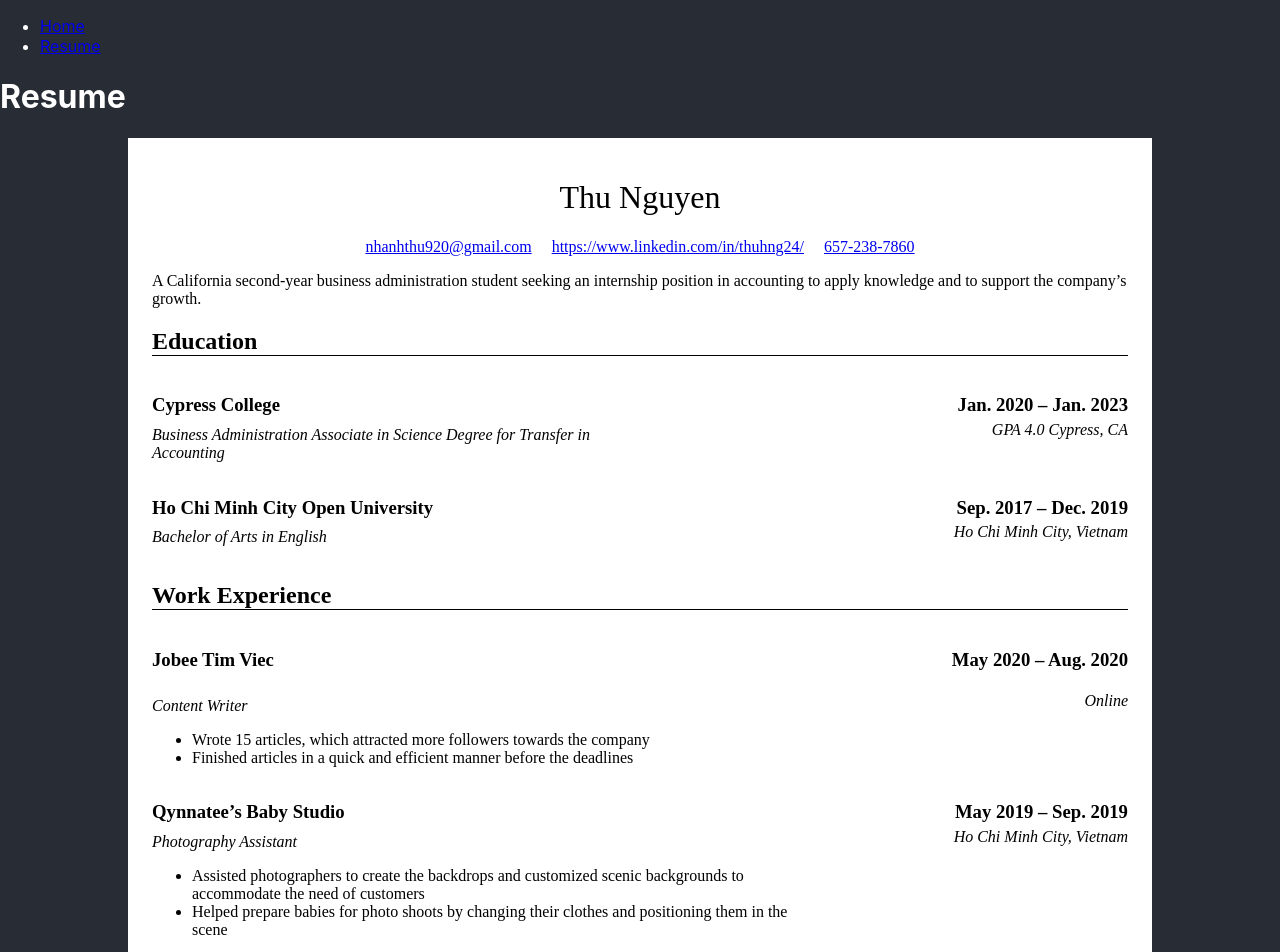
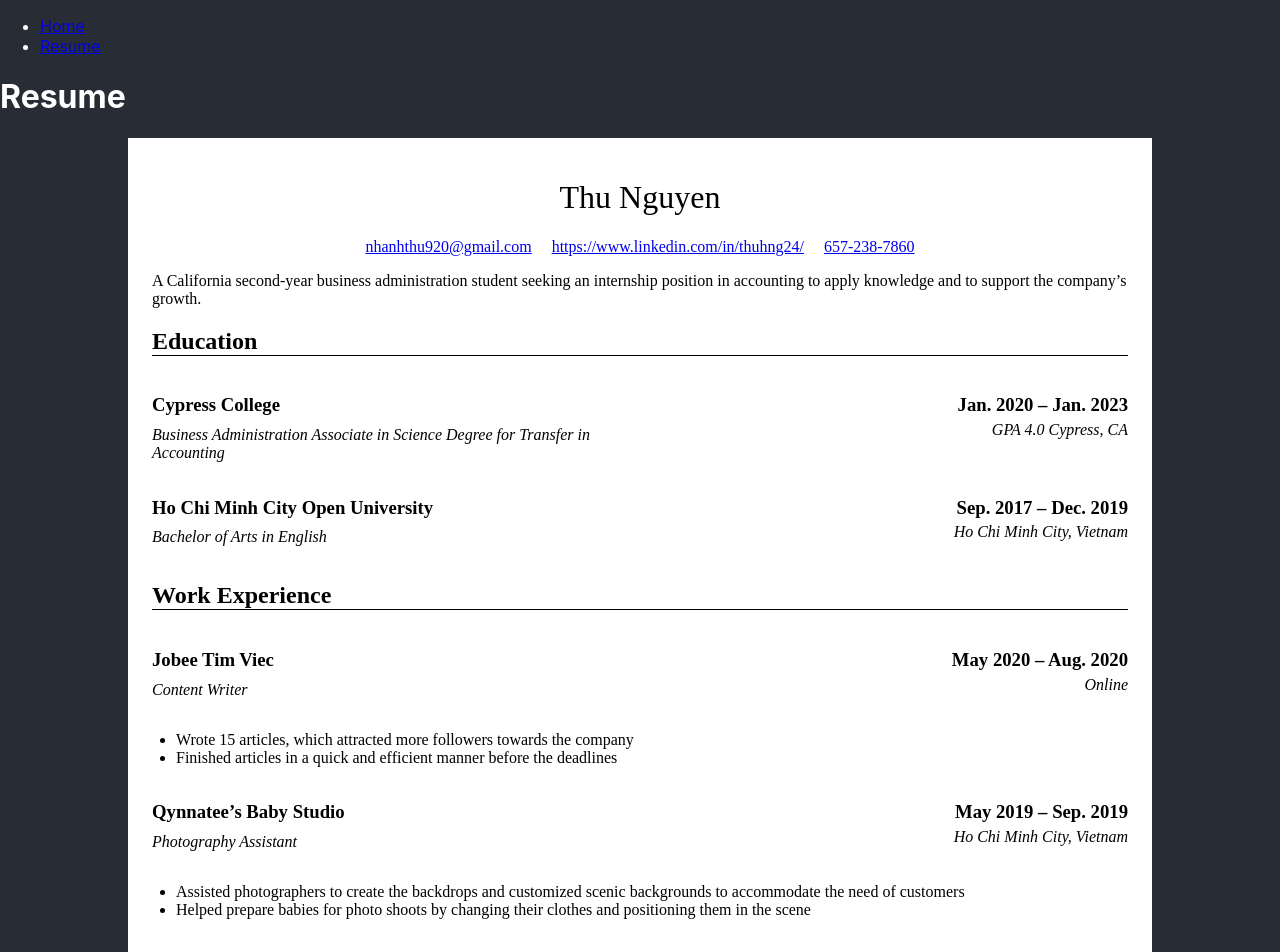
Before and after one commit to Brian-E-Nguyen/Thu-Website, a JavaScript app: page /resume in a window 1280 px wide. Shown: the top 952 px of the page. Built offline with nearby package versions, Linux system fonts and the light colour scheme.

Commit message:
moved content outside of grid

```diff
--- a/src/components/Resume/ResumeExperience.js
+++ b/src/components/Resume/ResumeExperience.js
@@ -6,15 +6,20 @@ const ResumeExperience = () => {
   return (
     <div>
       <h2 className='resume__header'>Work Experience</h2>
-      <Grid container spacing={4}>
-        <Grid item sm={12} md={8}>
+      <Grid container spacing={2}>
+        <Grid item xs={12} md={4} lg={6}>
           <h3 className='resume__leftcolumn--header'>Jobee Tim Viec</h3>
         </Grid>
-        <Grid item sm={12} md={4}>
+        <Grid item xs={12} md={8} lg={6}>
           <h3 className='resume__rightcolumn--header'>May 2020 – Aug. 2020</h3>
         </Grid>
-        <Grid item sm={12} md={8}>
+        <Grid item xs={12} md={4} lg={6}>
           <p className='resume__leftcolumn--description'>Content Writer</p>
+        </Grid>
+        <Grid item xs={12} md={8} lg={6}>
+          <p className='resume__rightcolumn--description'>Online</p>
+        </Grid>
+        <div>
           <ul className='resume__list'>
             <li>
               Wrote 15 articles, which attracted more followers towards the
@@ -25,22 +30,27 @@ const ResumeExperience = () => {
               deadlines
             </li>
           </ul>
-        </Grid>
-        <Grid item sm={12} md={4}>
-          <p className='resume__rightcolumn--description'>Online</p>
-        </Grid>
+        </div>
       </Grid>
       <Grid container spacing={2}>
-        <Grid item sm={12} md={8}>
+        <Grid item xs={12} md={4} lg={6}>
           <h3 className='resume__leftcolumn--header'>Qynnatee’s Baby Studio</h3>
         </Grid>
-        <Grid item sm={12} md={4}>
+        <Grid item xs={12} md={8} lg={6}>
           <h3 className='resume__rightcolumn--header'>May 2019 – Sep. 2019</h3>
         </Grid>
-        <Grid item sm={12} md={8}>
+        <Grid item xs={12} md={4} lg={6}>
           <p className='resume__leftcolumn--description'>
             Photography Assistant
           </p>
+        </Grid>
+
+        <Grid item xs={12} md={8} lg={6}>
+          <p className='resume__rightcolumn--description'>
+            Ho Chi Minh City, Vietnam
+          </p>
+        </Grid>
+        <div>
           <ul className='resume__list'>
             <li>
               Assisted photographers to create the backdrops and customized
@@ -51,12 +61,7 @@ const ResumeExperience = () => {
               and positioning them in the scene
             </li>
           </ul>
-        </Grid>
-        <Grid item sm={12} md={4}>
-          <p className='resume__rightcolumn--description'>
-            Ho Chi Minh City, Vietnam
-          </p>
-        </Grid>
+        </div>
       </Grid>
     </div>
   );
--- a/src/components/Resume/ResumeVolunteer.js
+++ b/src/components/Resume/ResumeVolunteer.js
@@ -18,6 +18,12 @@ const ResumeVolunteer = () => {
           <p className='resume__leftcolumn--description'>
             VP of Administration
           </p>
+        </Grid>
+        <Grid item sm={12} md={2}>
+          <p className='resume__rightcolumn--description'>Norwalk, CA</p>
+        </Grid>
+        <div>
+          {' '}
           <ul className='resume__list'>
             <li>
               Serving as the VP of Administration at California State
@@ -38,10 +44,7 @@ const ResumeVolunteer = () => {
               receiving services
             </li>
           </ul>
-        </Grid>
-        <Grid item sm={12} md={2}>
-          <p className='resume__rightcolumn--description'>Norwalk, CA</p>
-        </Grid>
+        </div>
       </Grid>
 
       {/* HO CHI MINH CITY OPEN UNIVERSITY */}
```
